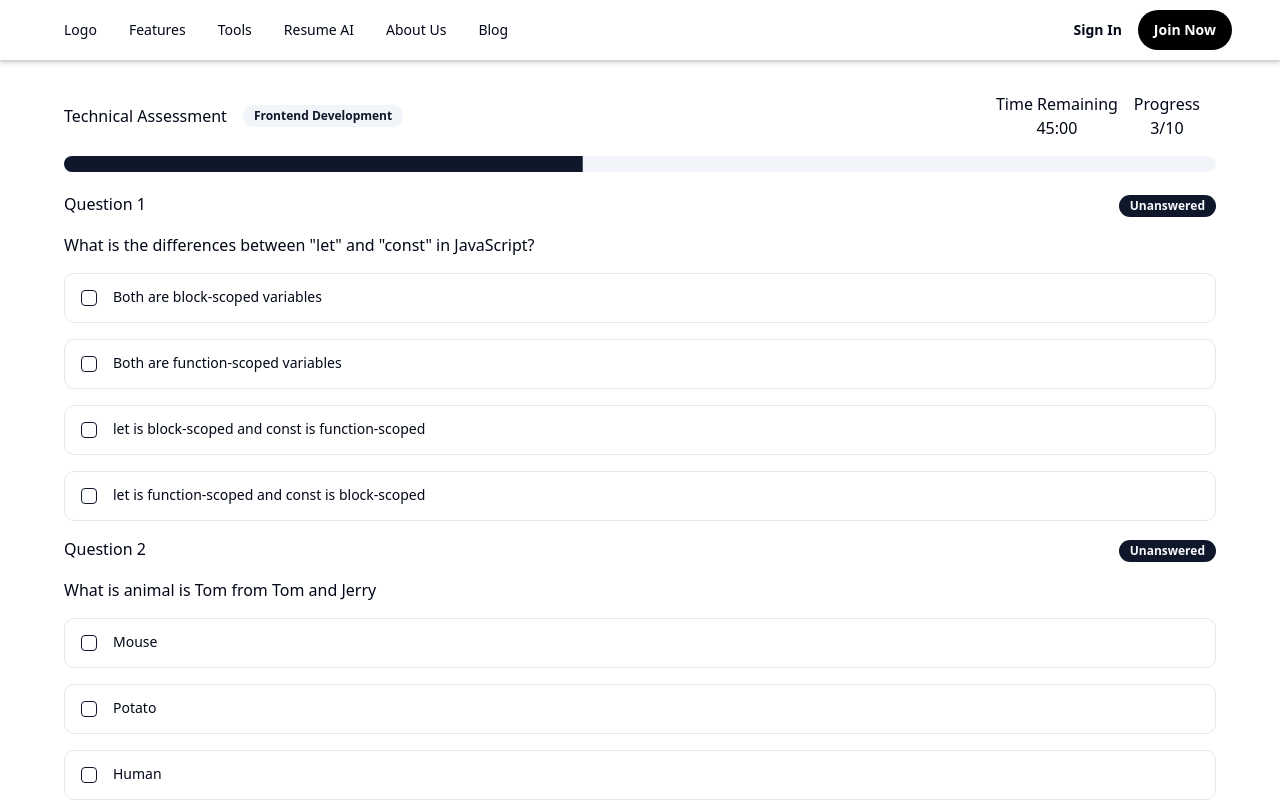
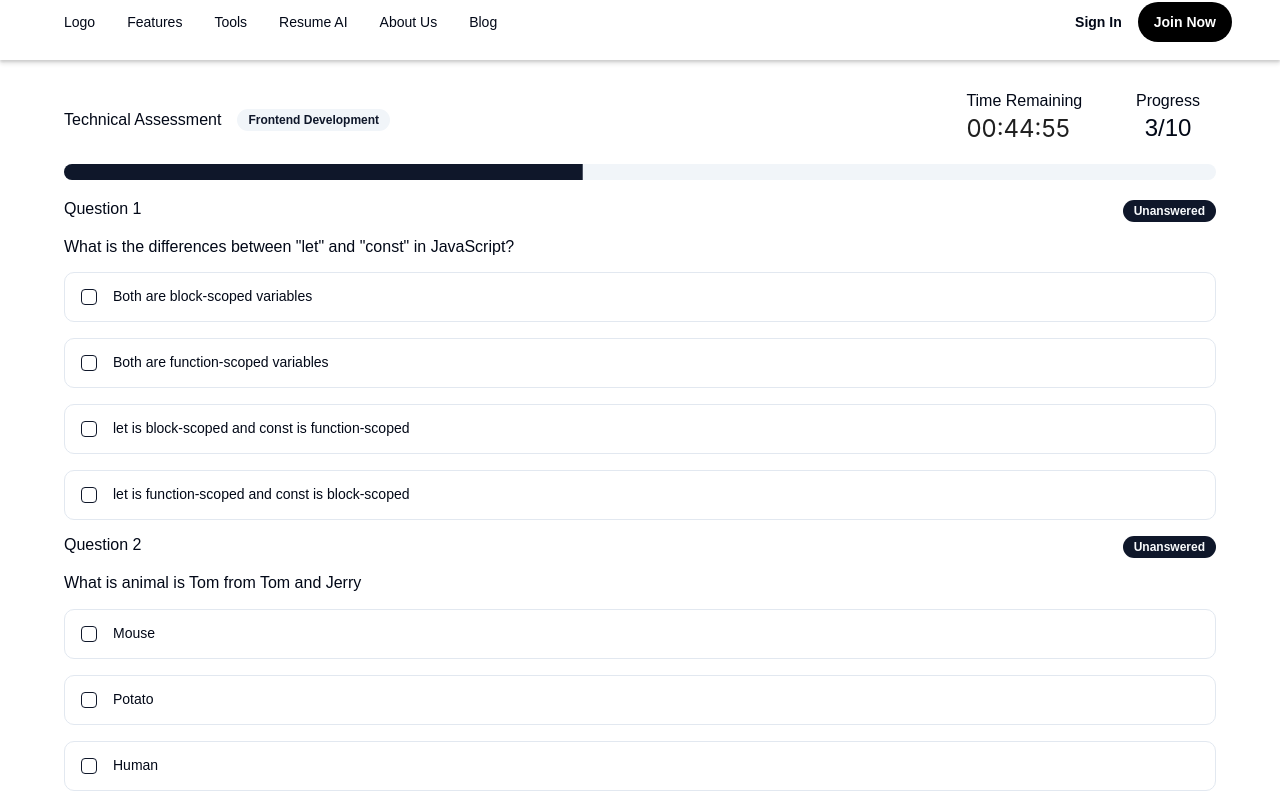
Before and after one commit to azinuddinazlani/kopipes-frontend, a Vue app: page /test in a window 1280 px wide. Shown: the top 801 px of the page. Built offline with nearby package versions, Linux system fonts and the light colour scheme.

Commit message:
added countdown to assessment page

```diff
--- a/src/components/AssessmentProgress.vue
+++ b/src/components/AssessmentProgress.vue
@@ -2,11 +2,21 @@
 import { Badge } from '@/components/ui/badge'
 import { Progress } from '@/components/ui/progress'
 import { ref, onMounted, onBeforeUnmount } from 'vue'
+import 'ant-design-vue/dist/reset.css' // For Ant Design Vue 3
+import { Statistic } from 'ant-design-vue'
+const { Countdown } = Statistic
 
 const progress = ref(0)
 const duration = 10000 // 60 seconds
 const intervalTime = 10 // Update every 100ms
 let interval
+
+// countdown
+const onFinish = () => {
+  console.log('finished!')
+}
+// 45 min
+const deadline = Date.now() + 1000 * 45 * 60
 
 onMounted(() => {
   const step = 100 / (duration / intervalTime) // Increment per interval
@@ -35,7 +45,14 @@ onBeforeUnmount(() => {
       <div class="right-content">
         <div class="cd-wrapper">
           <div class="cd-title">Time Remaining</div>
-          <div class="cd-timer">45:00</div>
+          <div class="cd-timer">
+            <Countdown
+              :value="deadline"
+              style="margin-right: 50px"
+              @finish="onFinish"
+              class="cd-timer"
+            />
+          </div>
         </div>
 
         <div class="progress-wrapper">
@@ -92,6 +109,9 @@ onBeforeUnmount(() => {
         .progress {
           display: flex;
           justify-content: center;
+          // copy countdown
+          font-size: 24px;
+          line-height: 1.5;
         }
       }
     }
```
